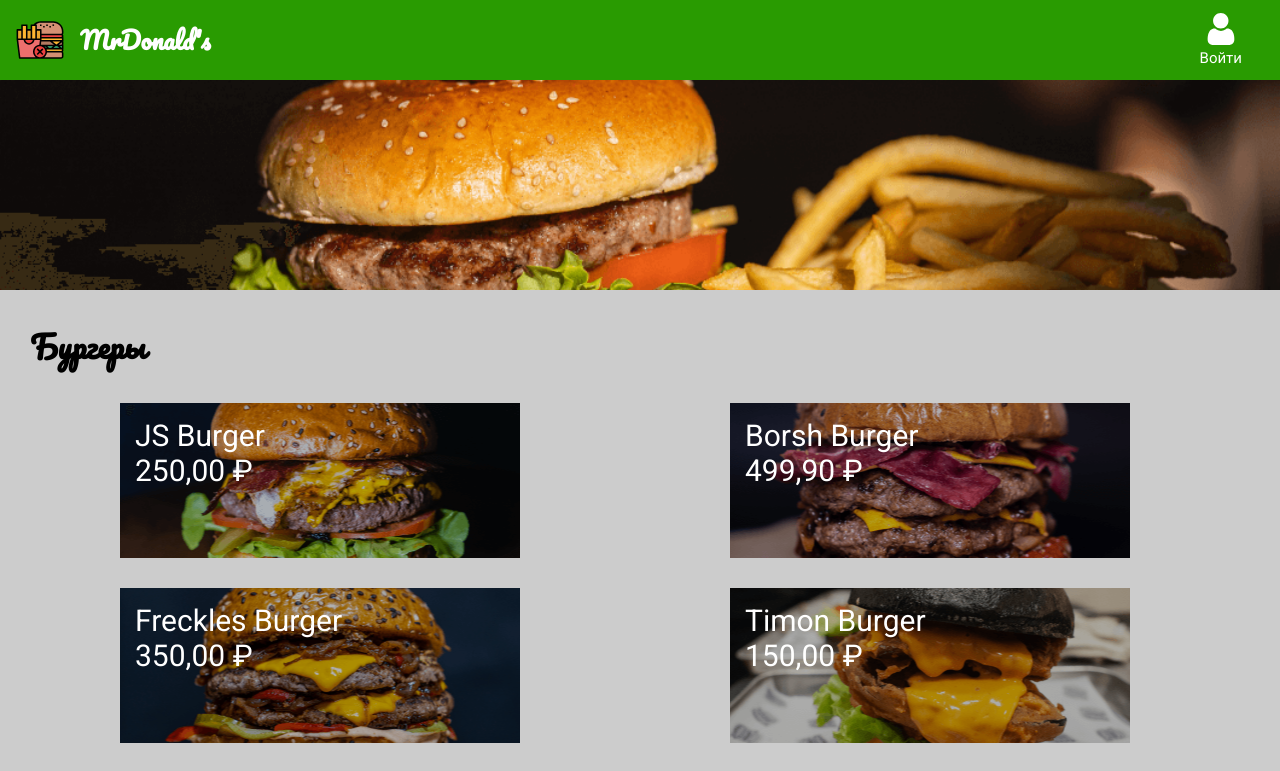
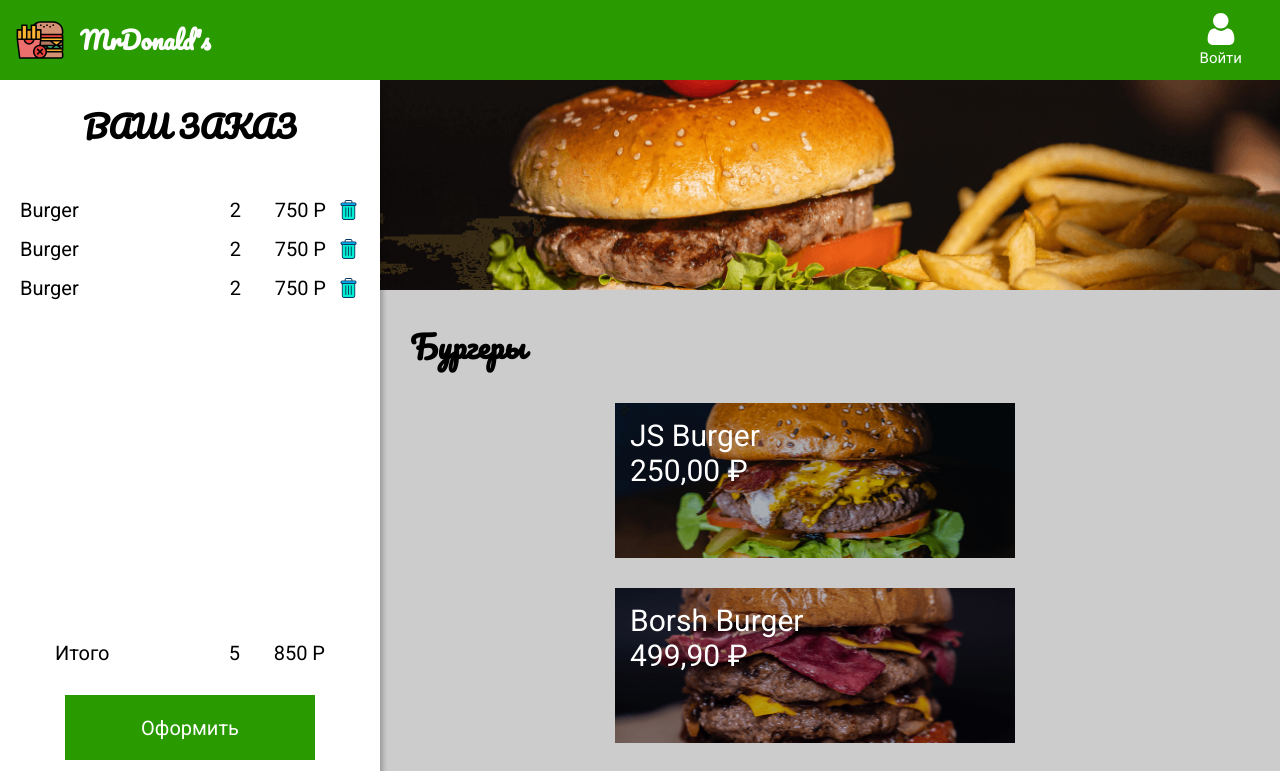
Before and after one commit to anast93/react, a React (Create React App) app: page / in a window 1280 px wide. Shown: the top 771 px of the page. Built offline with nearby package versions, Linux system fonts and the light colour scheme.

Commit message:
Реализован блок заказов

```diff
--- a/src/App.js
+++ b/src/App.js
@@ -3,6 +3,7 @@
 import { Menu } from './components/Menu';
 import { GlobalStyle } from './components/GlobalStyle';
 import { ModalItem } from './components/ModalItem';
+import { Order } from './components/Order';
 
 
 const App = () => {
@@ -11,10 +12,11 @@
 
   return (
     <>
-    <GlobalStyle />
-    <NavBar />
-    <Menu setOpenItem={setOpenItem} />
-    <ModalItem openItem={openItem} setOpenItem={setOpenItem}/>
+      <GlobalStyle/>
+      <NavBar/>
+      <Order/>
+      <Menu setOpenItem={setOpenItem}/>
+      <ModalItem openItem={openItem} setOpenItem={setOpenItem}/>
     </>
   )
 };
--- a/src/components/AddBtn.js
+++ b/src/components/AddBtn.js
@@ -1,26 +1,22 @@
-import React from 'react';
 import styled from 'styled-components';
 
-const AddBtnDiv = styled.div`
-    display: flex;
-    justify-content: center;
+
+export const AddBtn = styled.button`
+    display: block;
+    margin: 0 auto 20px auto;
+    width: 250px;
+    height: 65px;
+    font-size: inherit;
+    font-family: inherit;
+    background-color: #299B01;
+    color: white;
+    border-color: transparent;
+    cursor: pointer;
+    transition-property: color, background-color, border-color;
+    transition-duration: .3s;
+    &:hover {
+        background-color: white;
+        color: #299B01;
+        border-color: #299B01;
+    }
 `;
-
-const AddBtnStyled = styled.button`
-    margin-bottom: 20px;
-    padding: 10px 50px;
-    background-color: green;
-    border: none;
-    font-family: Roboto;
-    font-size: 20px;
-    color: white;
-`;
-
-export const AddBtn = () => (
-    <AddBtnDiv>
-        <AddBtnStyled>
-            Добавить
-        </AddBtnStyled>
-    </AddBtnDiv>
-
-);
--- a/src/components/Menu.js
+++ b/src/components/Menu.js
@@ -8,6 +8,7 @@
 const MenuStyled = styled.main`
     background-color: #ccc;
     margin-top: 80px;
+    margin-left: 380px;
 `;
 
 const SectionMenu = styled.section`
--- a/src/components/ModalItem.js
+++ b/src/components/ModalItem.js
@@ -28,17 +28,32 @@
     background-image: url(${({img}) => img});
     background-size: cover;
     background-position: center;
-    margin-bottom: 20px;
 `;
 
-const NameAndPrice = styled.div`
+const Content = styled.section`
+    display: flex;
+    flex-direction: column;
+    justify-content: space-between;
+    height: calc(100% - 200px);
+    padding: 30px;
+`;
+
+const HeaderContent = styled.div`
     display: flex;
     justify-content: space-between;
-    margin-bottom: 20px;
-    padding: 0 10%;
-    font-family: Pacifico;
-    font-size: 30px;
+    font-size: 24px;
+    font-weight: 700;
+    font-family: 'Pacifico', cursive;
 `;
+
+// const NameAndPrice = styled.div`
+//     display: flex;
+//     justify-content: space-between;
+//     margin-bottom: 20px;
+//     padding: 0 10%;
+//     font-family: Pacifico;
+//     font-size: 30px;
+// `;
 
 export const ModalItem = ({ openItem, setOpenItem }) => {
 
@@ -54,12 +69,14 @@
         <Overlay id="overlay" onClick={closeModal}>
         <Modal>
             <Banner img={openItem.img}/>
-            <NameAndPrice>
-                <p>{openItem.name}</p>
-                <p>{openItem.price.toLocaleString('ru-RU',
-                {style: 'currency', currency: 'RUB'})}</p>
-            </NameAndPrice>
-            <AddBtn/>
+            <Content>
+                <HeaderContent>
+                    <p>{openItem.name}</p>
+                    <p>{openItem.price.toLocaleString('ru-RU',
+                    {style: 'currency', currency: 'RUB'})}</p>
+                </HeaderContent>
+            </Content>
+            <AddBtn>Добавить</AddBtn>
         </Modal>
     </Overlay>
     )
--- /dev/null
+++ b/src/components/Order.js
@@ -0,0 +1,66 @@
+import React from 'react';
+import styled from 'styled-components';
+import { AddBtn } from './AddBtn';
+import { OrderListItems } from './OrderListItems';
+
+const OrderStyled = styled.section`
+    position: fixed;
+    display: flex;
+    flex-direction: column;
+    top: 80px;
+    left: 0;
+    background: white;
+    min-width: 380px;
+    height: calc(100% - 80px);
+    box-shadow: 3px 4px 5px rgba(0, 0, 0, 0.25);
+    padding: 20px;
+`;
+
+const OrderTitle = styled.h2`
+    text-align: center;
+    margin-bottom: 30px;
+
+`;
+
+const OrderContent = styled.div`
+    flex-grow: 1;
+`;
+
+const OrderList = styled.ul`
+
+`;
+
+const Total = styled.div`
+    display: flex;
+    margin: 0 35px 30px;
+    & span:first-child {
+        flex-grow: 1;
+    }
+`;
+
+const TotalPrice = styled.div`
+    text-align: right;
+    min-width: 65px;
+    margin-left: 20px;
+`;
+
+export const Order = () => {
+    return (
+        <OrderStyled>
+           <OrderTitle>ВАШ ЗАКАЗ</OrderTitle>
+           <OrderContent>
+               <OrderList>
+                    <OrderListItems/>
+                    <OrderListItems/>
+                    <OrderListItems/>
+               </OrderList>
+           </OrderContent>
+           <Total>
+               <span>Итого</span>
+               <span>5</span>
+               <TotalPrice>850 Р</TotalPrice>
+           </Total>
+           <AddBtn>Оформить</AddBtn>
+        </OrderStyled>
+    );
+};
--- /dev/null
+++ b/src/components/OrderListItems.js
@@ -0,0 +1,43 @@
+import React from 'react';
+import styled from 'styled-components';
+import trashImg from '../images/trash.svg';
+
+
+const OrderItemStyled = styled.li`
+    display: flex;
+    margin: 15px 0;
+`;
+
+const ItemName = styled.span`
+    flex-grow: 1;
+
+`;
+
+const ItemPrice = styled.span`
+    margin-left: 20px;
+    margin-right: 10px;
+    min-width: 65px;
+    text-align: right;
+`;
+
+const TrashBtn = styled.button`
+    width: 24px;
+    height: 24px;
+    border-color: transparent;
+    background-color: transparent;
+    background-image: url(${trashImg});
+    background-position: center;
+    background-size: cover;
+    background-repeat: no-repeat;
+    cursor: pointer;
+`;
+
+export const OrderListItems = () => (
+    <OrderItemStyled>
+        <ItemName>Burger</ItemName>
+        <span>2</span>
+        <ItemPrice>750 Р</ItemPrice>
+        <TrashBtn/>
+    </OrderItemStyled>
+
+);
```
Also changed, not shown: src/images/trash.svg (added).
